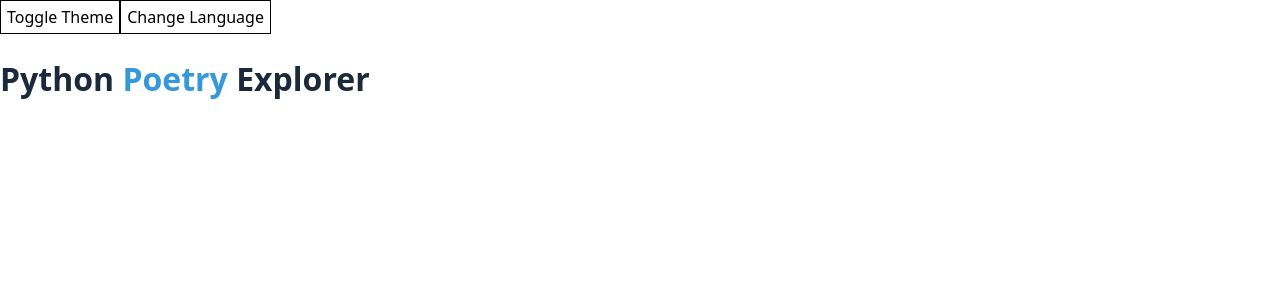
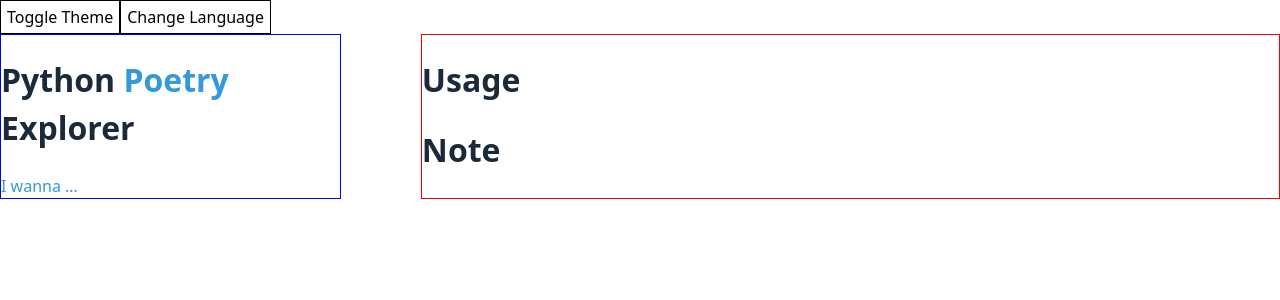
Before and after one commit to carmineDYJ/go-slice-explorer, a React (Vite) app: page / in a window 1280 px wide. Shown: the top 300 px of the page. Built offline with nearby package versions, Linux system fonts and the light colour scheme.

Commit message:
feat(layout): main layout implemented

```diff
--- a/src/App.tsx
+++ b/src/App.tsx
@@ -1,22 +1,42 @@
 import "sanitize.css";
 import "sanitize.css/forms.css";
 import "sanitize.css/typography.css";
+import "./i18n/config";
 import styled, { ThemeProvider } from "styled-components";
 import { useTranslation } from "react-i18next";
-import "./i18n/config";
 import { useThemeStore } from "./hooks/useThemeStore";
 import { useI18nStore } from "./hooks/useI18nStore";
+import Options from "./components/Options";
+import Results from "./components/Results";
 
+const Button = styled.button``;
 const H1 = styled.h1`
   color: ${(props) => props.theme.fontColor};
 `;
 const H1Span = styled.span`
   color: ${(props) => props.theme.themeColor};
 `;
-const Button = styled.button``;
+const Wrapper = styled.div`
+  display: flex;
+  flex-wrap: wrap;
+  gap: 80px;
+  max-width: 1280px;
+  margin-inline: auto;
+`;
+const Main = styled.main`
+  flex-basis: 0;
+  flex-grow: 999;
+  min-inline-size: 50%;
+  border: 1px solid red;
+`;
+const Aside = styled.aside`
+  flex-basis: 340px;
+  flex-grow: 1;
+  border 1px solid blue;
+`;
 
 const App = () => {
-  const { t, i18n } = useTranslation();
+  const { t } = useTranslation();
   const theme = useThemeStore((state) => state.theme);
   const toggleTheme = useThemeStore((state) => state.toggle);
   const changeLanguage = useI18nStore((state) => state.change);
@@ -25,10 +45,18 @@ const App = () => {
     <ThemeProvider theme={theme}>
       <Button onClick={toggleTheme}>Toggle Theme</Button>
       <Button onClick={() => changeLanguage("zh")}>Change Language</Button>
-      <H1>
-        {t("header.part1")} <H1Span>{t("header.part2")}</H1Span>{" "}
-        {t("header.part3")}
-      </H1>
+      <Wrapper>
+        <Aside>
+          <H1>
+            {t("header.part1")} <H1Span>{t("header.part2")}</H1Span>{" "}
+            {t("header.part3")}
+          </H1>
+          <Options />
+        </Aside>
+        <Main>
+          <Results />
+        </Main>
+      </Wrapper>
     </ThemeProvider>
   );
 };
--- /dev/null
+++ b/src/components/Options.tsx
@@ -0,0 +1,13 @@
+import { useTranslation } from "react-i18next";
+import styled from "styled-components";
+
+const Div = styled.div`
+  color: ${(props) => props.theme.themeColor};
+`;
+
+const Options = () => {
+  const { t } = useTranslation();
+  return <Div>{t("options")}</Div>;
+};
+
+export default Options;
--- /dev/null
+++ b/src/components/Results.tsx
@@ -0,0 +1,16 @@
+import React from "react";
+import styled from "styled-components";
+
+const H1 = styled.h1`
+  color: ${(props) => props.theme.fontColor};
+`;
+
+const Results = () => {
+  return (
+    <React.Fragment>
+      <H1>Usage</H1>
+      <H1>Note</H1>
+    </React.Fragment>
+  );
+};
+export default Results;
--- a/src/hooks/useThemeStore.ts
+++ b/src/hooks/useThemeStore.ts
@@ -1,18 +1,5 @@
 import { create } from "zustand";
-
-const lightTheme = {
-  fontColor: "#1a2a3a",
-  themeColor: "#3498db",
-  backgroundColor: "#dddddd",
-  dropDownBackgroundColor: "white",
-};
-//TODO add dark theme
-const darkTheme = {
-  fontColor: "red",
-  themeColor: "red",
-  backgroundColor: "",
-  dropDownBackgroundColor: "",
-};
+import { darkTheme, lightTheme } from "../styles/theme";
 
 interface ThemeState {
   theme: typeof lightTheme;
--- a/src/i18n/en.json
+++ b/src/i18n/en.json
@@ -3,5 +3,7 @@
     "part1": "Python",
     "part2": "Poetry",
     "part3": "Explorer"
-  }
+  },
+  "options": "I wanna ...",
+  "results": "Usage"
 }
--- /dev/null
+++ b/src/styles/theme.ts
@@ -0,0 +1,13 @@
+export const lightTheme = {
+  fontColor: "#1a2a3a",
+  themeColor: "#3498db",
+  backgroundColor: "#dddddd",
+  dropDownBackgroundColor: "white",
+};
+//TODO add dark theme
+export const darkTheme = {
+  fontColor: "red",
+  themeColor: "red",
+  backgroundColor: "",
+  dropDownBackgroundColor: "",
+};
```
